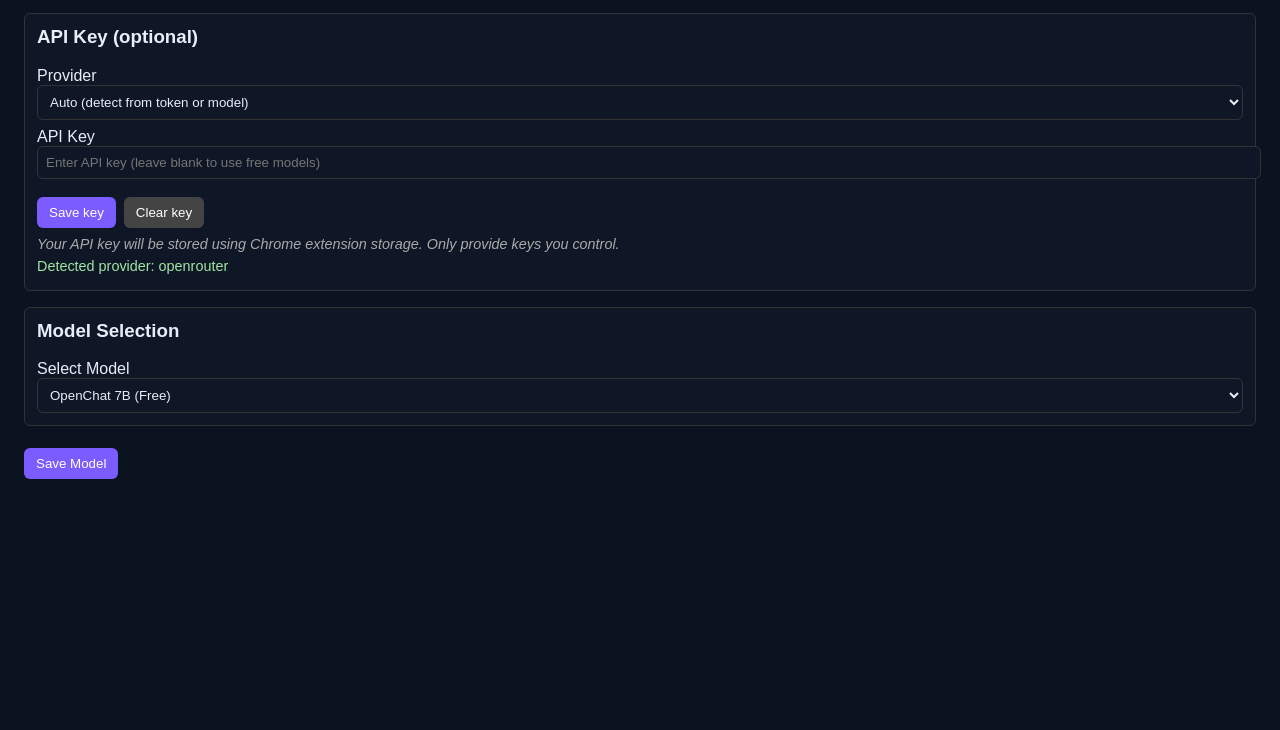
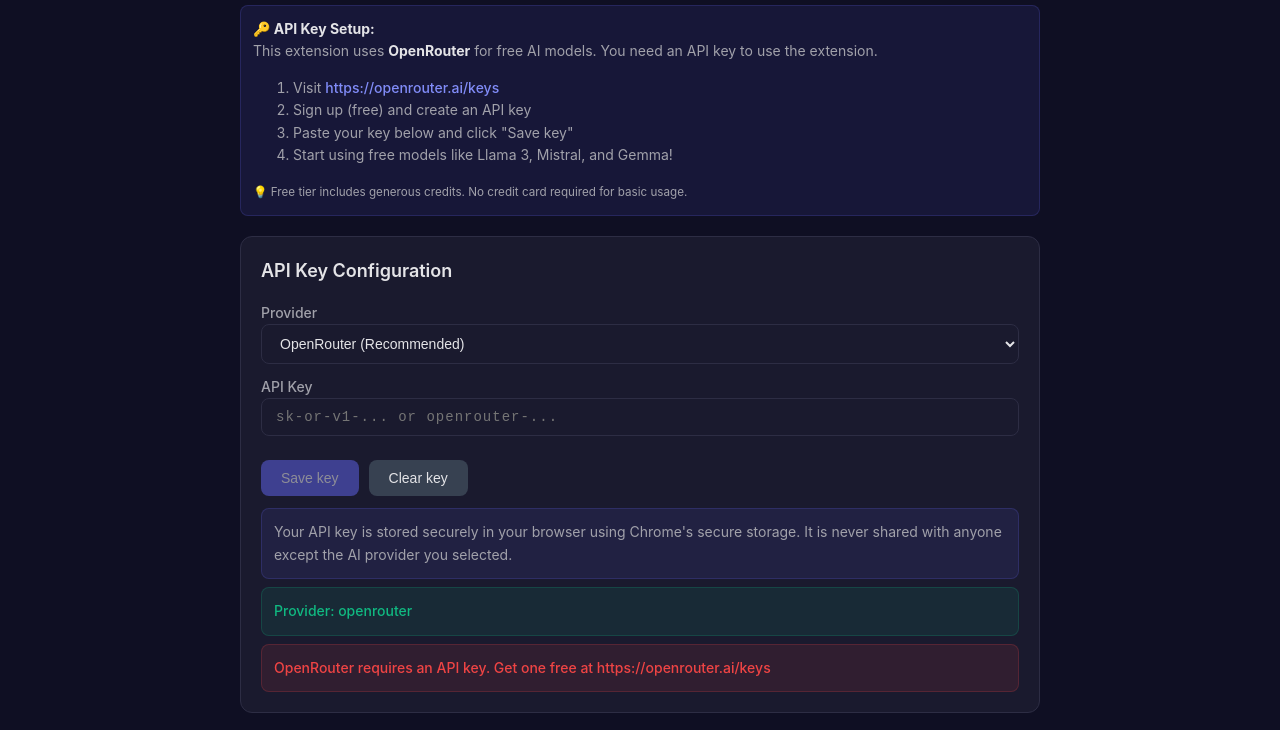
Before and after one commit to siddhigurav/ai-browser-extension-, a browser extension: page extension/options/options.html in a window 1280 px wide. Shown: the part 111-841 px from the top of the page. Before the commit the page ends 800 px from the top, so only its background shows below. Drawn offline with Linux system fonts and the light colour scheme.

Commit message:
Update browser extension changes

```diff
--- a/extension/options/options.css
+++ b/extension/options/options.css
@@ -1,28 +1,174 @@
-/* Styles extracted from options.html */
-body{font-family:Arial,Helvetica,sans-serif;padding:16px;background:#0b1220;color:#e6eef8}
-label{display:block;margin-top:8px}
-input{width:100%;padding:8px;border-radius:6px;border:1px solid #333;background:#0f1726;color:#e6eef8}
-select{width:100%;padding:8px;border-radius:6px;border:1px solid #333;background:#0f1726;color:#e6eef8}
-button{margin-top:10px;padding:8px 12px;border-radius:6px;border:none;background:#7b5cff;color:white}
+/* Modern Options Page Styles */
+body {
+  font-family: -apple-system, BlinkMacSystemFont, 'Segoe UI', 'Roboto', sans-serif;
+  padding: 24px;
+  background: #0f0f23;
+  color: #e4e4e7;
+  max-width: 800px;
+  margin: 0 auto;
+  line-height: 1.6;
+}
+
+h2 {
+  color: #e4e4e7;
+  margin-bottom: 24px;
+  font-size: 28px;
+  font-weight: 600;
+}
+
+h3 {
+  color: #e4e4e7;
+  margin-top: 0;
+  margin-bottom: 16px;
+  font-size: 18px;
+  font-weight: 600;
+}
+
+label {
+  display: block;
+  margin-top: 12px;
+  margin-bottom: 6px;
+  color: #a1a1aa;
+  font-size: 14px;
+  font-weight: 500;
+}
+
+input, select {
+  width: 100%;
+  padding: 10px 14px;
+  border-radius: 8px;
+  border: 1px solid #2d2d44;
+  background: #1a1a2e;
+  color: #e4e4e7;
+  font-size: 14px;
+  transition: border-color 0.2s, background 0.2s;
+  box-sizing: border-box;
+}
+
+input:focus, select:focus {
+  outline: none;
+  border-color: #6366f1;
+  background: #1a1a2e;
+}
+
+input[type="password"] {
+  font-family: monospace;
+  letter-spacing: 1px;
+}
+
+button {
+  margin-top: 12px;
+  padding: 10px 20px;
+  border-radius: 8px;
+  border: none;
+  background: #6366f1;
+  color: white;
+  font-weight: 500;
+  cursor: pointer;
+  transition: all 0.2s;
+  font-size: 14px;
+}
+
+button:hover:not(:disabled) {
+  background: #4f46e5;
+  transform: translateY(-1px);
+}
+
+button:disabled {
+  opacity: 0.5;
+  cursor: not-allowed;
+}
+
 .model-section {
+  margin-top: 20px;
+  padding: 20px;
+  border: 1px solid #2d2d44;
+  border-radius: 12px;
+  background: #1a1a2e;
+}
+
+.note {
+  font-size: 14px;
+  color: #a1a1aa;
+  margin-top: 12px;
+  padding: 12px;
+  background: rgba(99, 102, 241, 0.1);
+  border-radius: 8px;
+  border: 1px solid rgba(99, 102, 241, 0.2);
+  line-height: 1.6;
+}
+
+.note a {
+  color: #818cf8;
+  text-decoration: none;
+  font-weight: 500;
+}
+
+.note a:hover {
+  text-decoration: underline;
+}
+
+.note strong {
+  color: #e4e4e7;
+}
+
+.button-row {
+  display: flex;
+  gap: 10px;
+  margin-top: 12px;
+}
+
+.btn-clear {
+  background: #374151;
+  border-radius: 8px;
+  color: #e4e4e7;
+  padding: 10px 20px;
+  border: none;
+}
+
+.btn-clear:hover {
+  background: #4b5563;
+}
+
+.save-model-wrap {
+  margin-top: 16px;
+}
+
+.btn-save-model {
+  padding: 10px 20px;
+  border-radius: 8px;
+  border: none;
+  background: #6366f1;
+  color: white;
+  font-weight: 500;
+}
+
+.detected-provider {
+  margin-top: 8px;
+  font-style: normal;
+  color: #10b981;
+  font-weight: 500;
+  background: rgba(16, 185, 129, 0.1);
+  border: 1px solid rgba(16, 185, 129, 0.2);
+}
+
+.validation-message {
+  margin-top: 8px;
+  font-style: normal;
+  color: #ef4444;
+  font-weight: 500;
+  background: rgba(239, 68, 68, 0.1);
+  border: 1px solid rgba(239, 68, 68, 0.2);
+}
+
+#status {
   margin-top: 16px;
   padding: 12px;
-  border: 1px solid #333;
-  border-radius: 6px;
-  background: #0f1726;
+  border-radius: 8px;
+  font-weight: 500;
+  text-align: center;
+  background: rgba(16, 185, 129, 0.1);
+  border: 1px solid rgba(16, 185, 129, 0.3);
+  color: #10b981;
+  min-height: 20px;
 }
-.model-section h3 {
-  margin-top: 0;
-}
-.note {
-  font-size: 0.9em;
-  color: #aaa;
-  margin-top: 8px;
-  font-style: italic;
-}
-.button-row { display: flex; gap: 8px; margin-top: 8px; }
-.btn-clear { background: #444; border-radius: 6px; color: #fff; padding: 8px 12px; border: none; }
-.save-model-wrap { margin-top: 12px; }
-.btn-save-model { padding: 8px 12px; border-radius: 6px; border: none; background: #7b5cff; color: white; }
-.detected-provider { margin-top: 6px; font-style: normal; color: #9fe7a4; }
-.validation-message { margin-top: 4px; font-style: normal; color: #ffb3b3; }
--- a/extension/options/options.html
+++ b/extension/options/options.html
@@ -1,5 +1,5 @@
 <!doctype html>
-<html>
+<html lang="en">
   <head>
     <meta charset="utf-8" />
     <meta name="viewport" content="width=device-width,initial-scale=1" />
@@ -10,28 +10,41 @@
     <h2>AI Assistant Options</h2>
 
     <div class="note" id="keyNote">
-      Note: This extension supports OpenRouter API keys. Leave blank to use free OpenRouter models (no API key required).
+      <strong>🔑 API Key Setup:</strong><br>
+      This extension uses <strong>OpenRouter</strong> for free AI models. You need an API key to use the extension.<br>
+      <ol class="setup-list">
+        <li>Visit <a href="https://openrouter.ai/keys" target="_blank" rel="noopener" class="setup-link">https://openrouter.ai/keys</a></li>
+        <li>Sign up (free) and create an API key</li>
+        <li>Paste your key below and click "Save key"</li>
+        <li>Start using free models like Llama 3, Mistral, and Gemma!</li>
+      </ol>
+      <small class="setup-note">
+        💡 Free tier includes generous credits. No credit card required for basic usage.
+      </small>
     </div>
 
     <div class="model-section">
-      <h3>API Key (optional)</h3>
+      <h3>API Key Configuration</h3>
       <label>Provider
         <select id="providerSelect">
-          <option value="">Auto (detect from token or model)</option>
-          <option value="openrouter">OpenRouter</option>
+          <option value="openrouter">OpenRouter (Recommended)</option>
+          <option value="">Auto (detect from token)</option>
           <option value="openai">OpenAI</option>
           <option value="huggingface">Hugging Face</option>
           <option value="groq">GROQ</option>
         </select>
       </label>
       <label>API Key
-        <input id="apiKeyInput" placeholder="Enter API key (leave blank to use free models)" />
+        <input id="apiKeyInput" type="password" placeholder="sk-or-v1-... or openrouter-..." />
       </label>
       <div class="button-row">
         <button id="saveBtn">Save key</button>
         <button id="clearKeyBtn" class="btn-clear">Clear key</button>
       </div>
-      <div class="note">Your API key will be stored using Chrome extension storage. Only provide keys you control.</div>
+      <div class="note">
+        Your API key is stored securely in your browser using Chrome's secure storage.
+        It is never shared with anyone except the AI provider you selected.
+      </div>
       <div id="detectedProvider" class="note detected-provider"></div>
       <div id="validationMessage" class="note validation-message"></div>
     </div>
--- a/extension/options/options.js
+++ b/extension/options/options.js
@@ -23,7 +23,12 @@
   chrome.storage.sync.get(['model', 'apiToken', 'provider'], (data) => {
     if (data.model) modelSelect.value = data.model;
     if (data.apiToken) apiKeyInput.value = data.apiToken;
-    if (data.provider) providerSelect.value = data.provider;
+    // Default to openrouter if no provider is set
+    if (data.provider) {
+      providerSelect.value = data.provider;
+    } else {
+      providerSelect.value = 'openrouter'; // Set default to OpenRouter
+    }
     // Update detection UI after restoring values
     setTimeout(updateDetectionUI, 50);
   });
@@ -55,25 +60,25 @@
     if (!provider) return { ok: true, message: '' };
     const t = token || '';
     if (provider === 'openai') {
-      if (!t) return { ok: false, message: 'OpenAI selected but no API key provided.' };
+      if (!t) return { ok: false, message: 'OpenAI requires an API key.' };
       if (t.startsWith('sk-') || t.includes('openai')) return { ok: true, message: '' };
       return { ok: false, message: 'Invalid OpenAI token. It usually starts with "sk-".' };
     }
     if (provider === 'huggingface') {
-      if (!t) return { ok: false, message: 'Hugging Face selected but no API key provided.' };
+      if (!t) return { ok: false, message: 'Hugging Face requires an API key.' };
       if (t.startsWith('hf_')) return { ok: true, message: '' };
       return { ok: false, message: 'Invalid Hugging Face token. It should start with "hf_".' };
     }
     if (provider === 'groq') {
-      if (!t) return { ok: false, message: 'GROQ selected but no API key provided.' };
+      if (!t) return { ok: false, message: 'GROQ requires an API key.' };
       if (t.startsWith('gsk_')) return { ok: true, message: '' };
       return { ok: false, message: 'Invalid GROQ token. It should start with "gsk_".' };
     }
     if (provider === 'openrouter') {
-      // OpenRouter tokens are optional for free models — accept empty token
-      if (!t) return { ok: true, message: 'No OpenRouter token provided — free models will be used.' };
-      if (t.startsWith('openrouter-')) return { ok: true, message: '' };
-      return { ok: false, message: 'Invalid OpenRouter token. It usually starts with "openrouter-".' };
+      // OpenRouter requires an API key
+      if (!t) return { ok: false, message: 'OpenRouter requires an API key. Get one free at https://openrouter.ai/keys' };
+      if (t.startsWith('sk-or-') || t.startsWith('openrouter-')) return { ok: true, message: '✅ Valid OpenRouter token format' };
+      return { ok: false, message: 'Invalid OpenRouter token. It should start with "sk-or-" or "openrouter-".' };
     }
     return { ok: true, message: '' };
   }
@@ -85,35 +90,30 @@
     const detected = detectProviderFromTokenAndModel(token, model, explicit);
 
     if (explicit) {
-      detectedProviderEl.textContent = `Provider (explicit): ${explicit}`;
+      detectedProviderEl.textContent = `Provider: ${explicit}`;
+      detectedProviderEl.style.color = '#10b981';
     } else if (detected) {
       detectedProviderEl.textContent = `Detected provider: ${detected}`;
+      detectedProviderEl.style.color = '#3b82f6';
     } else {
-      detectedProviderEl.textContent = `Provider: Auto (not detected)`;
+      detectedProviderEl.textContent = `Provider: Please select OpenRouter`;
+      detectedProviderEl.style.color = '#f59e0b';
     }
 
-    // Validation: only enforce strict validation if explicit provider chosen
+    // Validation: enforce strict validation for OpenRouter (default)
     let validation = { ok: true, message: '' };
-    // If explicit provider chosen, validate token for that provider
-    if (explicit) {
-      validation = validateTokenForProvider(explicit, token);
-    }
-    // If Auto selected and a provider is auto-detected, show info but allow saving
-    else if (detected && detected !== 'openrouter') {
-      validation = validateTokenForProvider(detected, token);
-    }
-    // For OpenRouter auto-detected or Auto with no detection, allow empty token
-    else {
-      validation = { ok: true, message: '' };
-    }
+    const providerToValidate = explicit || detected || 'openrouter';
+    validation = validateTokenForProvider(providerToValidate, token);
 
     if (!validation.ok) {
       validationMessageEl.textContent = validation.message;
+      validationMessageEl.style.color = '#ef4444';
       saveBtn.disabled = true;
     } else {
-      // show informational message when token missing for OpenRouter detected (allowed)
+      // show informational message
       if (validation.message) {
         validationMessageEl.textContent = validation.message;
+        validationMessageEl.style.color = '#10b981';
       } else {
         validationMessageEl.textContent = '';
       }
@@ -124,19 +124,18 @@
   // Save API Key + provider when Save key is clicked
   saveBtn.addEventListener('click', () => {
     const apiToken = apiKeyInput.value ? apiKeyInput.value.trim() : '';
-    const provider = providerSelect.value || '';
-    // Only validate strictly if an explicit provider is selected
-    // If provider is Auto (empty string), allow saving any token
-    if (provider && provider.trim().length) {
-      const validation = validateTokenForProvider(provider, apiToken);
-      if (!validation.ok) {
-        showStatus(validation.message, 3000);
-        return;
-      }
+    const provider = providerSelect.value || 'openrouter'; // Default to openrouter
+
+    // Validate token for the selected provider
+    const validation = validateTokenForProvider(provider, apiToken);
+    if (!validation.ok) {
+      showStatus(validation.message, 5000);
+      return;
     }
+
     // Persist token and provider so background.js will pick them up
     chrome.storage.sync.set({ apiToken, provider }, () => {
-      showStatus('API key & provider saved');
+      showStatus('✅ API key & provider saved successfully!', 3000);
       updateDetectionUI();
     });
   });
```
Also changed, not shown: extension/api/apiClient.js (+27 -51 lines), extension/popup.html (+35 -0 lines), extension/popup.js (+31 -0 lines), README.md.
